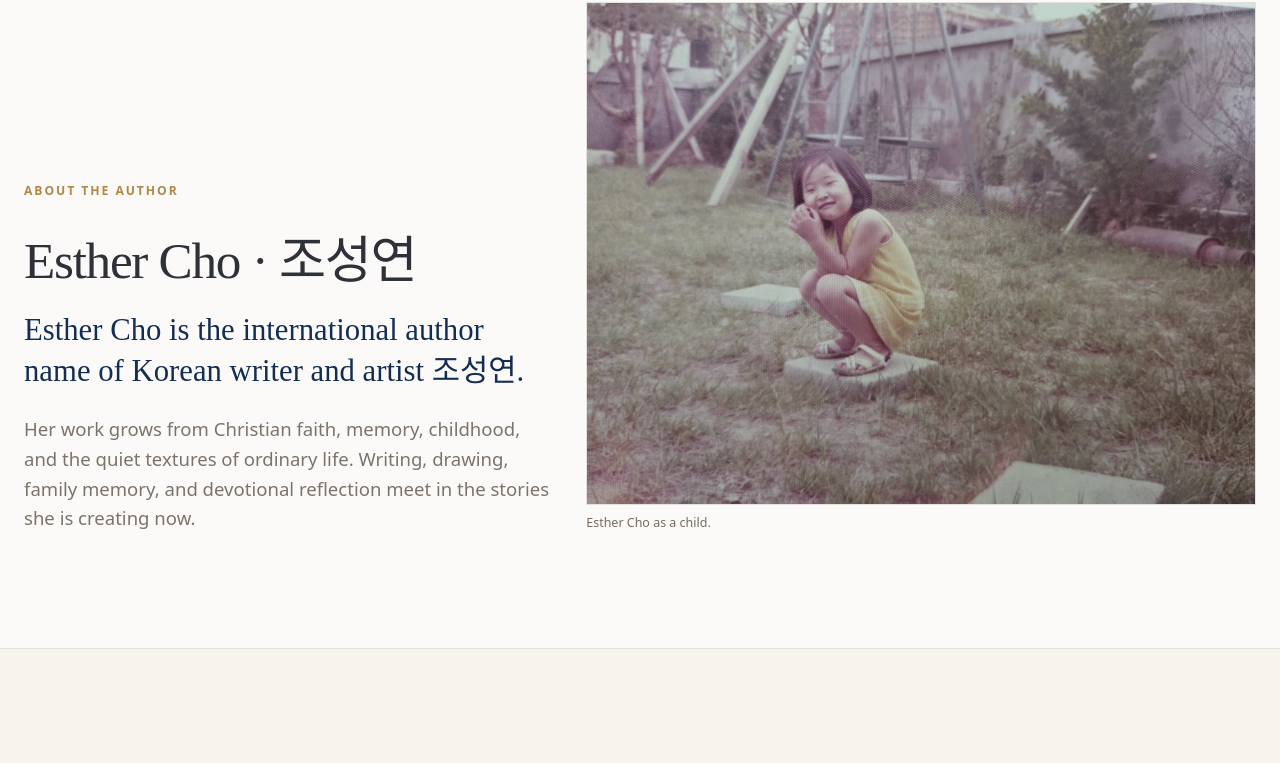
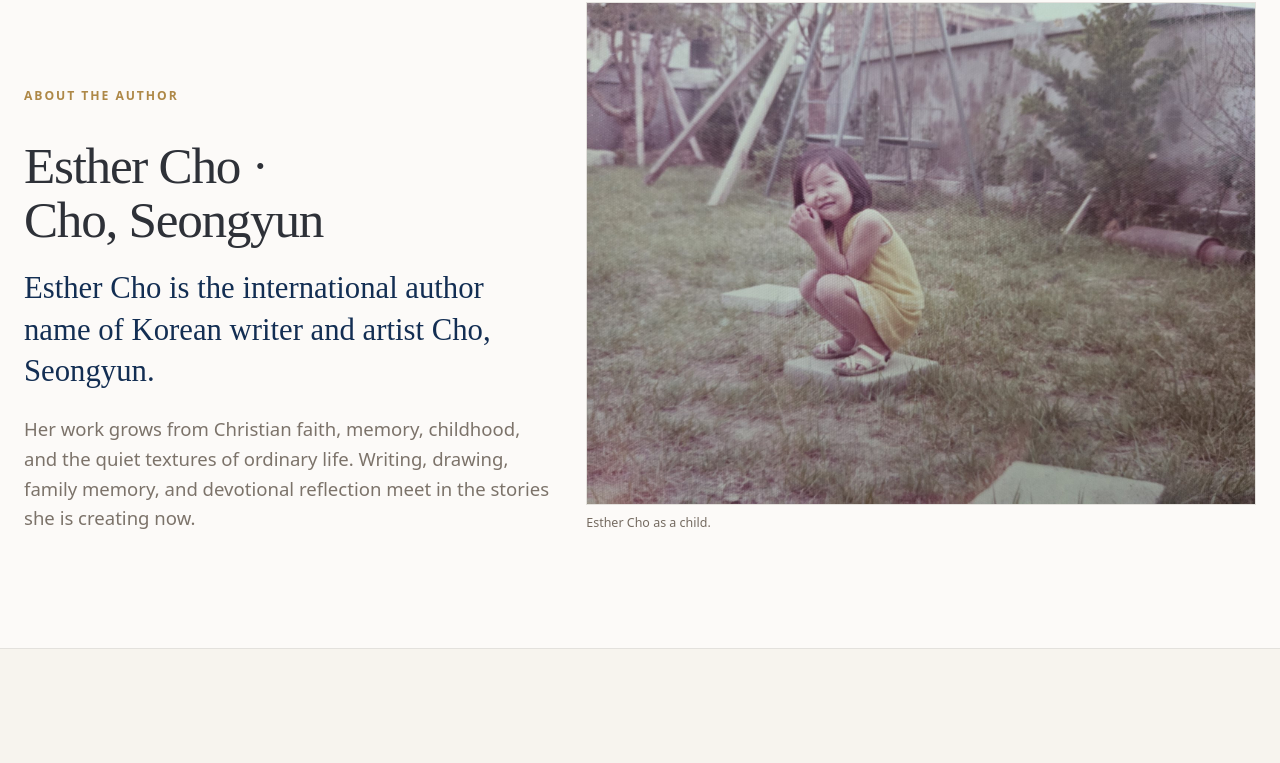
Before and after one commit to k-mama/esthercho, a Next.js app: page /about in a window 1280 px wide. Shown: the part 900-1663 px from the top of the page. Built offline with nearby package versions, Linux system fonts and the light colour scheme.

Commit message:
fix: use romanized Korean name on English about page

```diff
--- a/src/app/about/page.tsx
+++ b/src/app/about/page.tsx
@@ -6,7 +6,7 @@ import "./about.css";
 export const metadata: Metadata = {
   title: "The House That Became a Story",
   description:
-    "Meet Esther Cho, the international author name of Korean writer and artist 조성연.",
+    "Meet Esther Cho, the international author name of Korean writer and artist Cho, Seongyun.",
 };
 
 const education = [
@@ -49,10 +49,10 @@ export default function AboutPage() {
       <header className="container esther-hero">
         <div className="esther-hero-copy">
           <p className="esther-eyebrow">ABOUT THE AUTHOR</p>
-          <h2>Esther Cho {"\u00B7"} {"\uC870\uC131\uC5F0"}</h2>
+          <h2>Esther Cho {"\u00B7"} Cho, Seongyun</h2>
           <p className="esther-deck">
             Esther Cho is the international author name of Korean writer and
-            artist <span lang="ko">조성연</span>.
+            artist Cho, Seongyun.
           </p>
           <p className="esther-intro">
             Her work grows from Christian faith, memory, childhood, and the
@@ -235,7 +235,7 @@ export default function AboutPage() {
       </section>
 
       <footer className="container esther-closing">
-        <p className="esther-eyebrow">ESTHER CHO · 조성연</p>
+        <p className="esther-eyebrow">ESTHER CHO · CHO, SEONGYUN</p>
         <p>
           A writer and artist gathering faith, memory, home, and lived
           experience into stories.
```
